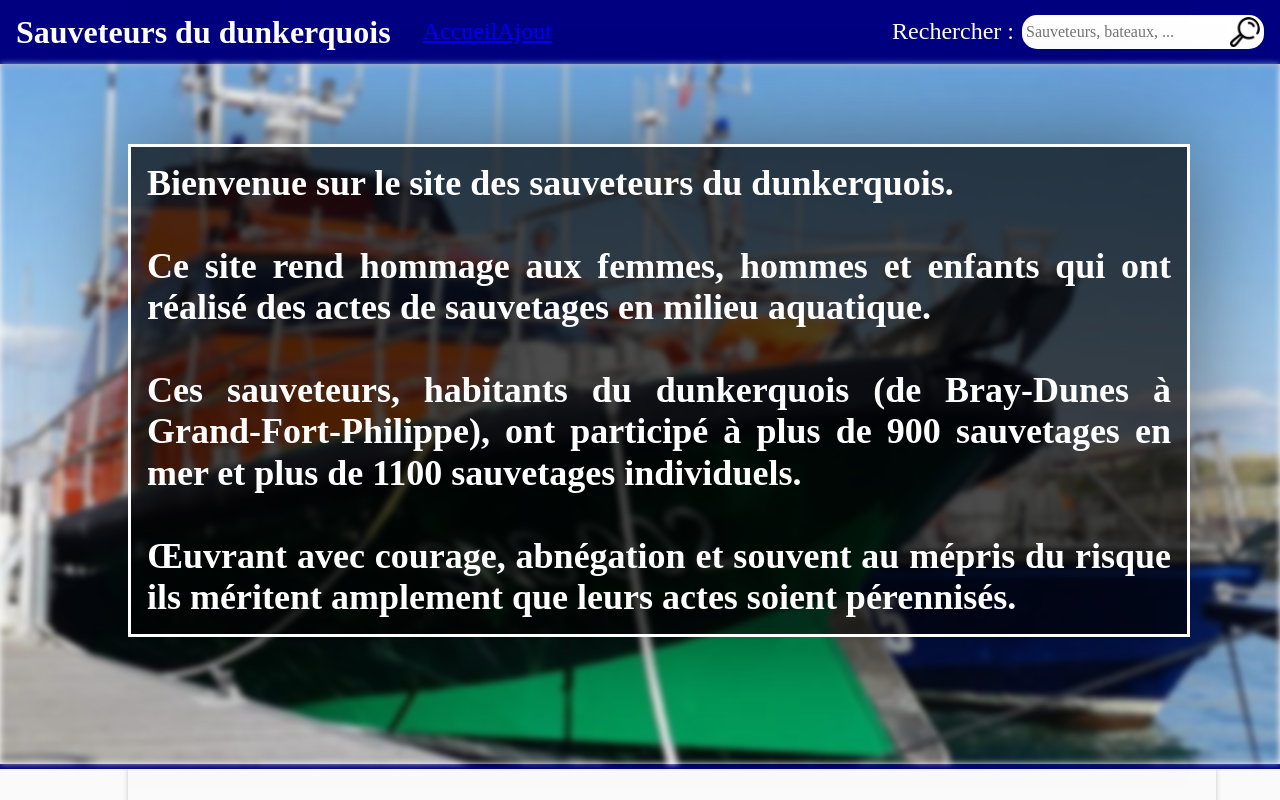
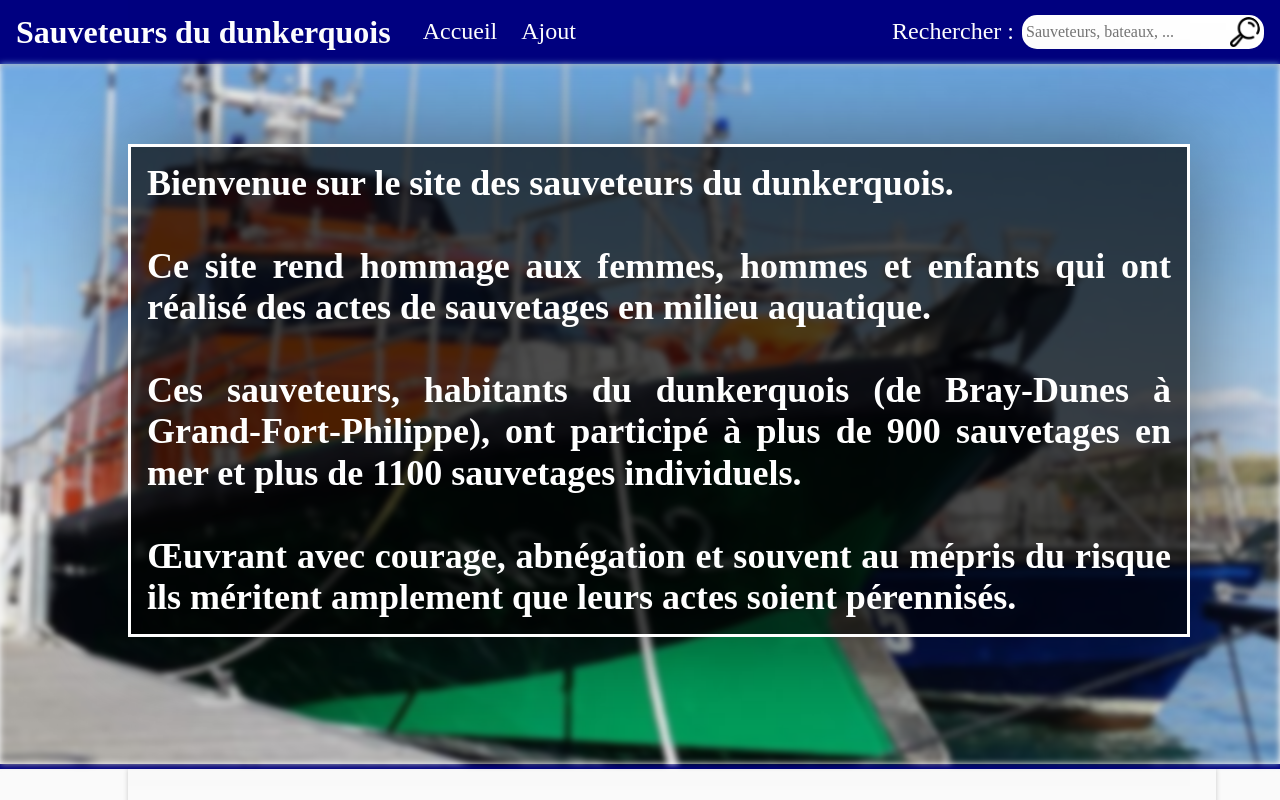
Before and after one commit to 667Ekip-NDL/front, a Vue app: page /#/ in a window 1280 px wide. Shown: the top 800 px of the page. Built offline with nearby package versions, Linux system fonts and the light colour scheme; a web font is replaced by a local one.

Commit message:
Fix couleur liens

```diff
--- a/src/components/Header.vue
+++ b/src/components/Header.vue
@@ -2,8 +2,8 @@
     <div class="header">
       <span class="header__title">Sauveteurs du dunkerquois</span>
       <ul class="header__links">
-        <router-link to="/">Accueil</router-link>
-        <router-link to="/add">Ajout</router-link>
+        <li><router-link to="/" class="header__links__aLink">Accueil</router-link></li>
+        <li><router-link to="/add" class="header__links__aLink">Ajout</router-link></li>
       </ul>
       <span class="header__spacer"></span>
       <span class="header__searchText">Rechercher :</span>
@@ -98,7 +98,14 @@
     list-style: none;
 
     li {
+      display: inline;
+      margin-right: 24px;
       cursor: pointer;
+    }
+
+    &__aLink {
+      color: white;
+      text-decoration: none;
     }
   }
 
```
